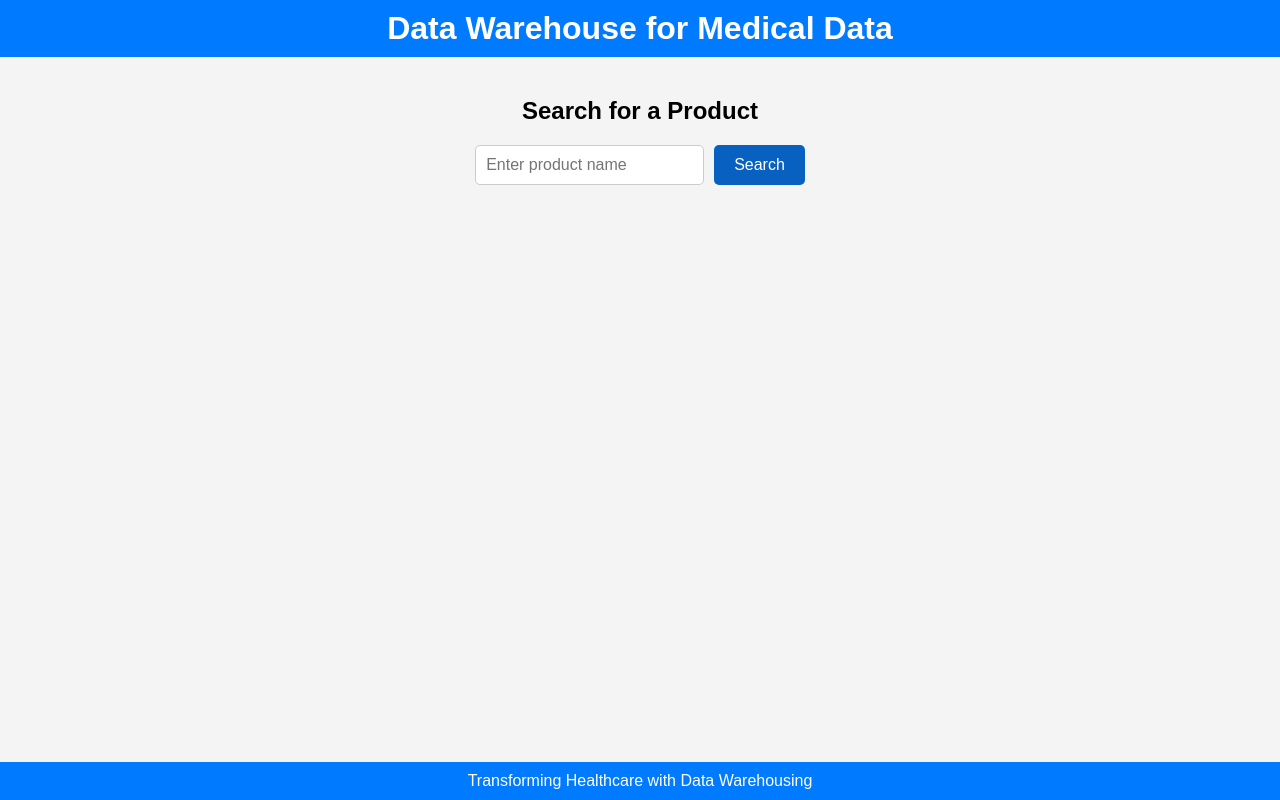
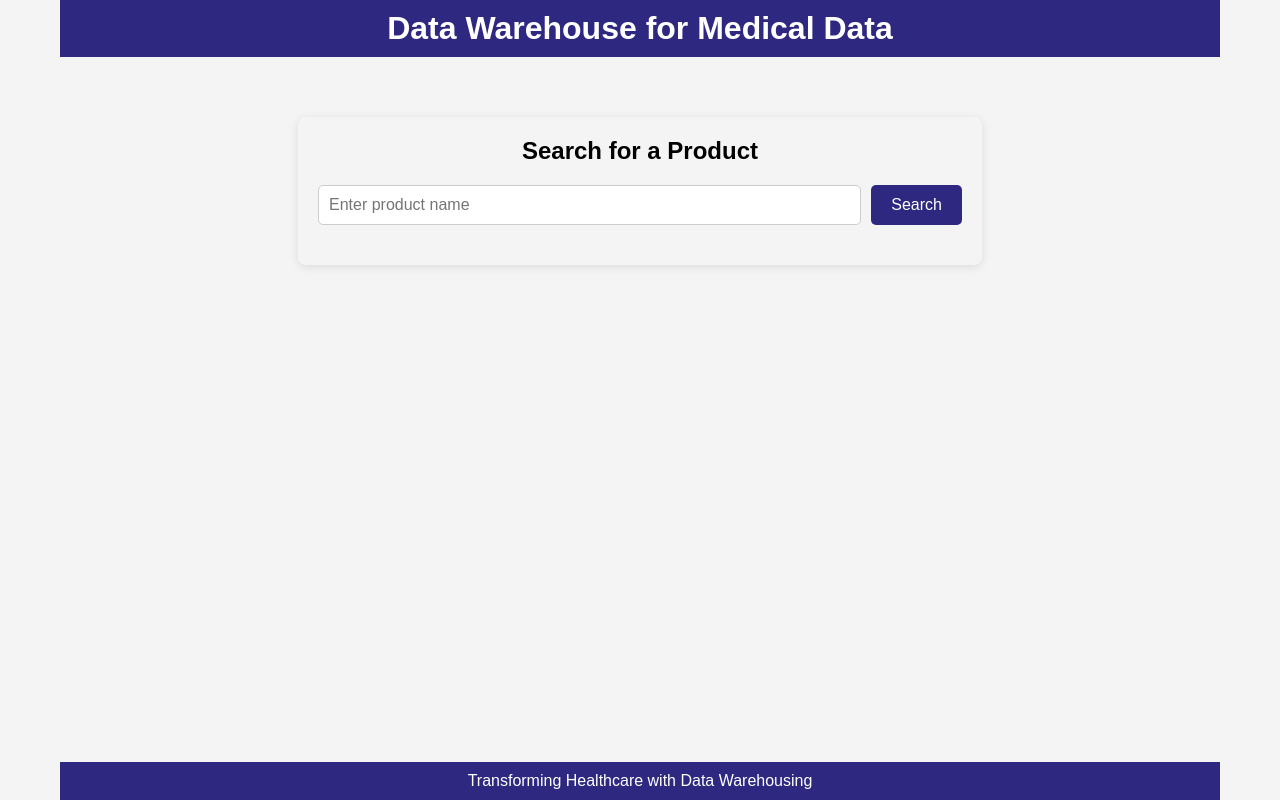
Before and after one commit to Serkalem-negusse1/EthioMedical_Business_DataWarehouse, a FastAPI app: page / in a window 1280 px wide. Run offline with FastAPI, Linux system fonts and the light colour scheme; parts of the project's set-up code (start-up, migrations or seed data) failed here and were passed over.

Commit message:
Final commit

```diff
--- a/app/static/styles.css
+++ b/app/static/styles.css
@@ -11,14 +11,19 @@ body {
     display: flex;
     flex-direction: column;
     min-height: 100vh;
+    max-width: 1200px; /* Limit content width */
+    margin: 0 auto; /* Center content with blank space on sides */
+    padding-left: 20px;
+    padding-right: 20px;
 }
 
 /* Header Styles */
 header {
-    background: #007BFF;
+    background: #2e2881;
     color: #fff;
     padding: 10px 20px;
     text-align: center;
+    width: 100%;
 }
 
 /* Navigation Styles */
@@ -28,19 +33,20 @@ nav {
     flex-wrap: wrap;
     background-color: #e0e0e0;
     padding: 10px 0;
+    width: 100%;
 }
 
 nav a {
     margin: 5px 15px;
     text-decoration: none;
-    color: #007BFF;
+    color: #2e2881;
     padding: 5px 10px;
     border-radius: 5px;
     transition: background 0.3s;
 }
 
 nav a:hover {
-    background: #007BFF;
+    background: #2e2881;
     color: #fff;
 }
 
@@ -49,18 +55,20 @@ main {
     flex: 1;
     padding: 20px;
     max-width: 800px;
-    margin: 20px auto;
-    /* border-radius: 8px;
-    box-shadow: 0 2px 10px rgba(0, 0, 0, 0.1); */
+    width: 90%;
+    margin: 20px auto; /* Center main content with blank space */
 }
-.seach-container{
+
+.search-container {
     flex: 1;
     padding: 20px;
     max-width: 800px;
+    width: 90%;
     margin: 20px auto;
     border-radius: 8px;
     box-shadow: 0 2px 10px rgba(0, 0, 0, 0.1);
 }
+
 h2 {
     margin-bottom: 20px;
     font-size: 24px;
@@ -72,13 +80,13 @@ form {
     display: flex;
     justify-content: center;
     margin-bottom: 20px;
-    flex-wrap: wrap;  /* Allow items to wrap on smaller screens */
+    flex-wrap: wrap; /* Allow items to wrap on smaller screens */
 }
 
 input[type="text"] {
     padding: 10px;
     font-size: 16px;
-    flex: 1;  /* Takes available space */
+    flex: 1; /* Takes available space */
     margin-right: 10px;
     border: 1px solid #ccc;
     border-radius: 5px;
@@ -88,7 +96,7 @@ input[type="text"] {
 button {
     padding: 10px 20px;
     font-size: 16px;
-    background: #0861c1;
+    background: #2e2881;
     color: white;
     border: none;
     border-radius: 5px;
@@ -97,14 +105,14 @@ button {
 }
 
 button:hover {
-    background: #0861c1;
+    background: #2e2881;
 }
 
 /* Results Container Styles */
 #searchResults {
     margin-top: 20px;
     overflow-x: auto;
-    max-height: auto;  /* Allow auto height */
+    max-height: auto; /* Allow auto height */
 }
 
 /* Table Styles */
@@ -121,7 +129,7 @@ th, td {
 }
 
 th {
-    background-color: #0861c1;
+    background-color: #2e2881;
     color: white;
 }
 
@@ -139,13 +147,19 @@ th {
     h2 {
         font-size: 20px;
     }
+
+    body {
+        padding-left: 10px;
+        padding-right: 10px;
+    }
 }
 
 /* Footer Styles */
 footer {
     text-align: center;
     padding: 10px;
-    background: #007BFF;
+    background: #2e2881;
     color: white;
     margin-top: auto;
+    width: 100%;
 }
```
